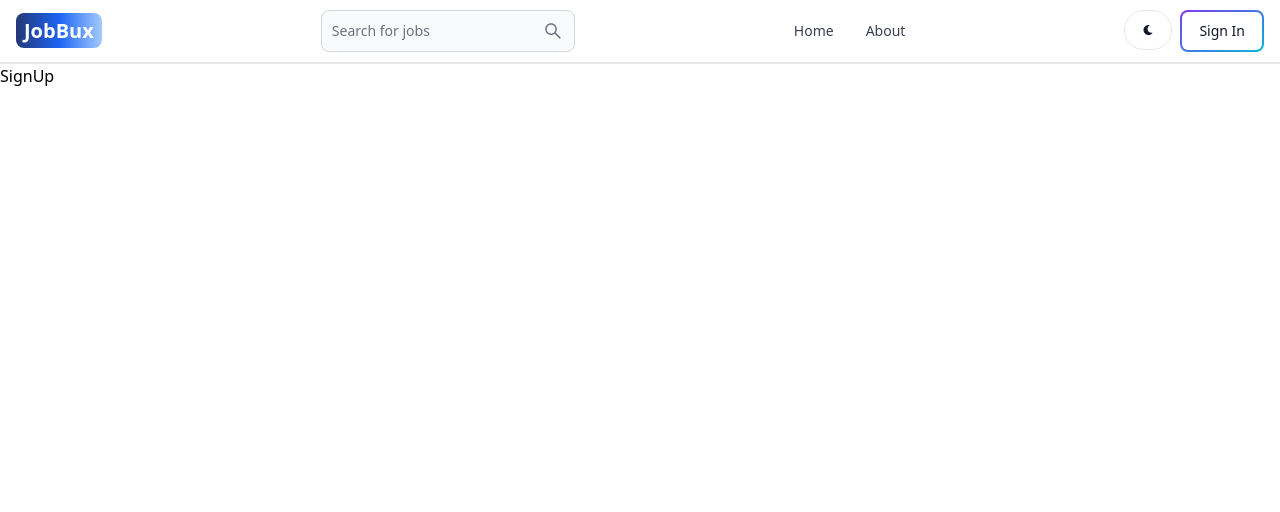
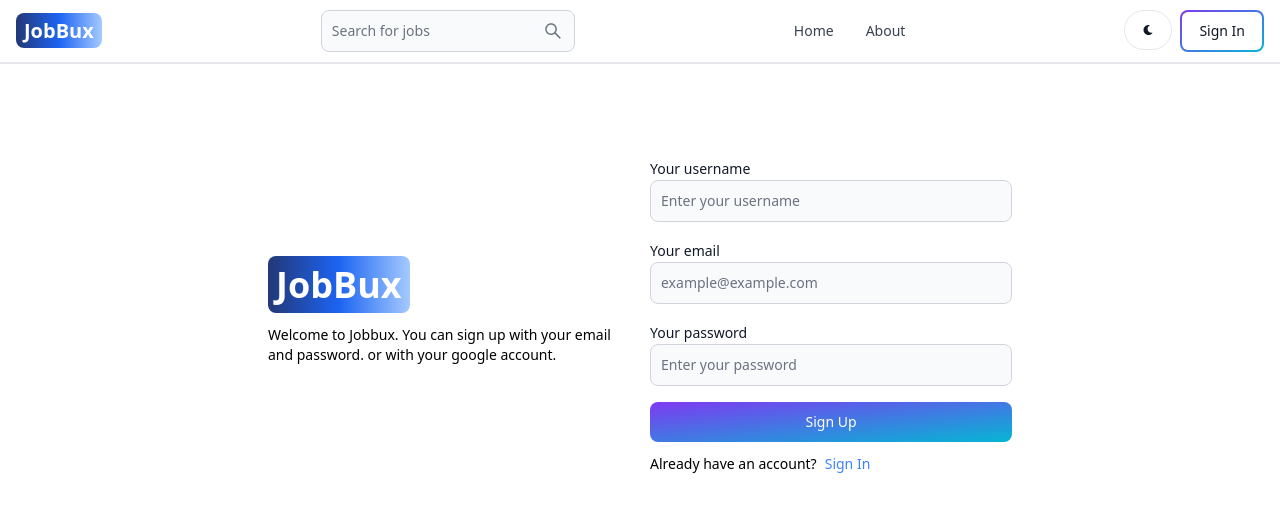
Before and after one commit to Mphare1/Jobbux, a React (Vite) app in the folder client/: page /sign-up in a window 1280 px wide. Shown: the top 512 px of the page. Built offline with nearby package versions, Linux system fonts and the light colour scheme.

Commit message:
sign up functionality

```diff
--- a/client/src/pages/SignUp.jsx
+++ b/client/src/pages/SignUp.jsx
@@ -1,7 +1,116 @@
-import React from 'react'
+import React, { useState } from 'react';
+import { Alert, Button, Label, Spinner } from 'flowbite-react';
+import { TextInput } from 'flowbite-react';
+import { Link, useNavigate } from 'react-router-dom';
 
 export default function SignUp() {
+  const [formData, setFormData] = useState({});
+  const [errorMessage, setErrorMessage] = useState(null);
+  const [loading, setLoading] = useState(false);
+  const navigate = useNavigate();
+  const handleChange = (e) => {
+    setFormData({ ...formData, [e.target.id]: e.target.value.trim() });
+  };
+
+const handleSubmit = async (e) => {
+    e.preventDefault();
+    if (!formData.username || !formData.email || !formData.password) {
+      return setErrorMessage("Please fill in all fields");
+    }
+    try {
+      setLoading(true);
+      setErrorMessage(null);
+      const res = await fetch('/api/auth/signup', {
+        method: 'POST',
+        headers: {
+          'Content-Type': 'application/json',
+        },
+        body: JSON.stringify(formData),
+      });
+      const data = await res.json();
+      if (data.success === false  ) {
+        return setErrorMessage(data.message);
+      }
+      setLoading(false);
+      if(res.ok) {
+        navigate('/sign-in');
+      }
+    } catch (error) {
+      setErrorMessage(error.message);
+      setLoading(false);
+    }
+};
+
   return (
-    <div>SignUp</div>
-  )
+    <div className='min-h-screen mt-20'>
+      <div className='flex p-3 max-w-3xl mx-auto flex-col md:flex-row md:items-center gap-5'>
+        {/* left*/}
+        <div className='flex-1'>
+          <Link to='/' className='font-bold dark:text-white text-4xl'>
+            <span className='px-2 py-1 bg-gradient-to-r from-blue-900 via-blue-600 to-blue-300 rounded-lg text-white'>
+              JobBux
+            </span>
+          </Link>
+          <p className='text-sm mt-5'>
+            Welcome to Jobbux. You can sign up with your email and password.
+            or with your google account.
+          </p>
+        </div>
+        {/* right */}
+        <div className='flex-1'>
+          <form className='flex flex-col gap-4' onSubmit={handleSubmit}>
+            <div>
+              <Label value='Your username' />
+              <TextInput
+                type='text'
+                placeholder='Enter your username'
+                id='username'
+                onChange={handleChange}
+              />
+            </div>
+            <div>
+              <Label value='Your email' />
+              <TextInput
+                type='email'
+                placeholder='example@example.com'
+                id='email'
+                onChange={handleChange}
+              />
+            </div>
+            <div>
+              <Label value='Your password' />
+              <TextInput
+                type='password'
+                placeholder='Enter your password'
+                id='password'
+                onChange={handleChange}
+              />
+            </div>
+            <Button gradientDuoTone='purpleToBlue' type='submit' disabled= {loading}>
+              {
+                loading ? (
+                  <>
+                  <Spinner size='sm'/>
+                  <span className='pl-3 '>Loading...</span>
+                  </>
+
+                ) : 'Sign Up'}
+            </Button>
+          </form>
+          <div className='flex flex-col md:flex-row items-center md:items-start gap-2 text-sm mt-3'>
+            <span>Already have an account?</span>
+            <Link to='/sign-in' className='text-blue-500'>
+              Sign In
+            </Link>
+          </div>
+          {errorMessage && (
+            <Alert className='mt-5' color='failure'>
+              {errorMessage}
+            </Alert>
+            )
+            }
+        </div>
+      </div>
+    </div>
+  );
 }
--- a/client/vite.config.js
+++ b/client/vite.config.js
@@ -3,5 +3,13 @@
 
 // https://vitejs.dev/config/
 export default defineConfig({
+  server: {
+    proxy: {
+      '/api':{
+        target: 'http://localhost:3000',
+        secure: false,
+    },
+  },
+},
   plugins: [react()],
 })
```
